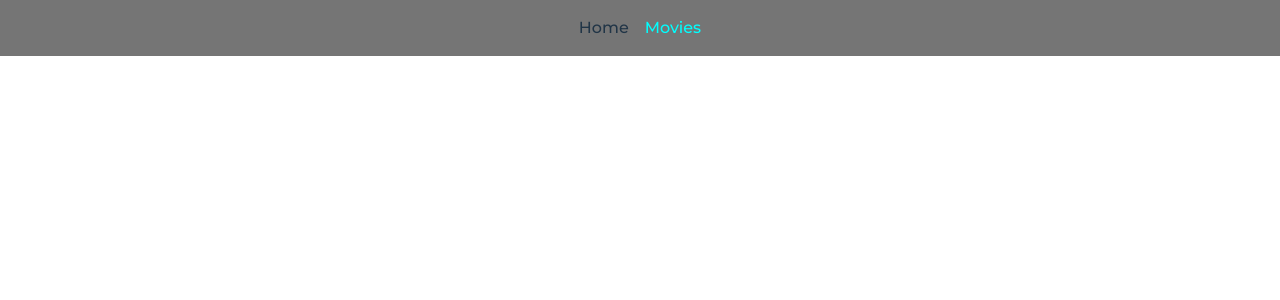
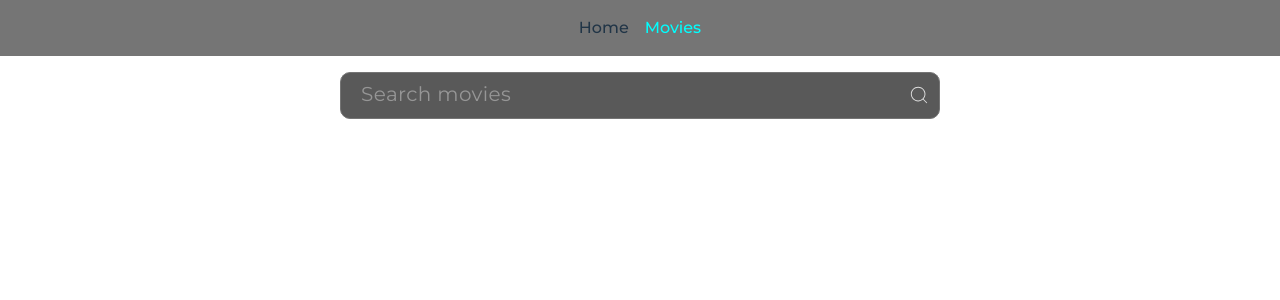
Before and after one commit to cel3ntano/goit-react-hw-05, a React (Vite) app: page /movies in a window 1280 px wide. Shown: the top 300 px of the page. Built offline with nearby package versions, Linux system fonts and the light colour scheme.

Commit message:
movie search page

```diff
--- a/src/api/movies.js
+++ b/src/api/movies.js
@@ -5,6 +5,7 @@ axios.defaults.baseURL = "https://api.themoviedb.org";
 axios.defaults.headers.common = { Authorization: `Bearer ${readToken}` };
 const trendingURL = "/3/trending/movie/day";
 const detailsURL = "/3/movie";
+const queryURL = "/3/search/movie";
 
 export const posterBaseURL = "https://image.tmdb.org/t/p/w500";
 
@@ -16,6 +17,11 @@ export async function fetchTrendingMovies(page) {
 
 export async function fecthMovieById(movieId) {
   const response = await axios.get(`${detailsURL}/${movieId}`);
-  // console.log(response.data);
   return response.data;
 }
+
+export async function fecthMovieByQuery(query, page) {
+  const response = await axios.get(queryURL, { params: { query, page } });
+  const { total_pages: totalPages, results: queryResults } = response.data;
+  return { totalPages, queryResults };
+}
--- a/src/components/Navigation/Navigation.jsx
+++ b/src/components/Navigation/Navigation.jsx
@@ -1,7 +1,6 @@
 import clsx from "clsx";
 import css from "./Navigation.module.css";
 import { NavLink } from "react-router-dom";
-import { useEffect } from "react";
 
 const getNavlinkClass = ({ isActive }) => {
   return clsx(css.link, isActive && css.active);
--- a/src/main.jsx
+++ b/src/main.jsx
@@ -1,4 +1,4 @@
-import React from "react";
+// import React from "react";
 import ReactDOM from "react-dom/client";
 import App from "./components/App.jsx";
 import "modern-normalize";
--- a/src/pages/HomePage/HomePage.jsx
+++ b/src/pages/HomePage/HomePage.jsx
@@ -48,7 +48,6 @@ export default function HomePage() {
         });
         setTotalPages(totalPages);
       } catch (error) {
-        console.log(error);
         setIsError(true);
       } finally {
         setIsLoading(false);
@@ -59,7 +58,7 @@ export default function HomePage() {
   }, [page]);
 
   return (
-    <>
+    <div className={css.homepage}>
       <MovieList movies={trendingMovies} ref={movieListRef} />
       {isError && (
         <ErrorMessage>
@@ -75,6 +74,6 @@ export default function HomePage() {
             <LoadMoreBtn onClick={handleLoadMore}>Load more</LoadMoreBtn>
           )}
       </div>
-    </>
+    </div>
   );
 }
--- a/src/pages/MovieDetailsPage/MovieDetailsPage.jsx
+++ b/src/pages/MovieDetailsPage/MovieDetailsPage.jsx
@@ -5,7 +5,7 @@ import { useEffect } from "react";
 import ErrorMessage from "../../components/ErrorMessage/ErrorMessage";
 import { useState } from "react";
 import Loader from "../../components/Loader/Loader";
-import { format, parseISO } from "date-fns";
+import { format } from "date-fns";
 
 export default function MovieDetailsPage() {
   const { movieId } = useParams();
--- a/src/pages/MoviesPage/MoviesPage.jsx
+++ b/src/pages/MoviesPage/MoviesPage.jsx
@@ -1,15 +1,133 @@
 import { useState } from "react";
 import MovieList from "../../components/MovieList/MovieList";
+import { CiSearch } from "react-icons/ci";
 import css from "./MoviesPage.module.css";
+
+import toast, { Toaster } from "react-hot-toast";
+import { fecthMovieByQuery } from "../../api/movies";
+import ErrorMessage from "../../components/ErrorMessage/ErrorMessage";
+import Loader from "../../components/Loader/Loader";
+import LoadMoreBtn from "../../components/LoadMoreBtn/LoadMoreBtn";
+import { useEffect } from "react";
+import { useRef } from "react";
 
 export default function MoviesPage() {
   const [movies, setMovies] = useState([]);
   const [totalPages, setTotalPages] = useState(0);
+  const [isLoading, setIsLoading] = useState(false);
+  const [page, setPage] = useState(1);
+  const [isError, setIsError] = useState(false);
+  const [query, setQuery] = useState("");
+  const movieListRef = useRef(null);
+  const [hasSearched, setHasSearched] = useState(false);
+
+  const handleSubmit = e => {
+    e.preventDefault();
+    const query = e.target.elements.search.value.trim();
+    const notify = () =>
+      toast.error("Please enter a search query", {
+        duration: 2000,
+      });
+    if (query === "") {
+      notify();
+      return;
+    }
+    setQuery(query);
+    e.target.reset();
+  };
+
+  const handleLoadMore = () => {
+    setPage(prev => prev + 1);
+  };
+
+  useEffect(() => {
+    if (page > 1) {
+      const timerId = setTimeout(() => {
+        if (movieListRef.current) {
+          const lastItem = movieListRef.current.querySelector("li:last-child");
+          const cardHeight = lastItem.getBoundingClientRect().height;
+          if (lastItem) {
+            window.scrollBy({
+              top: cardHeight * 2,
+              behavior: "smooth",
+            });
+          }
+        }
+      }, 200);
+      return () => clearTimeout(timerId);
+    }
+  }, [page, movies]);
+
+  useEffect(() => {
+    if (!query) return;
+    const getMoviesByQuery = async () => {
+      try {
+        setIsError(false);
+        setIsLoading(true);
+        const { totalPages, queryResults } = await fecthMovieByQuery(
+          query,
+          page
+        );
+        setMovies(prevMovies => {
+          return [...prevMovies, ...queryResults];
+        });
+        setTotalPages(totalPages);
+        setHasSearched(true);
+      } catch (error) {
+        setIsError(true);
+      } finally {
+        setIsLoading(false);
+      }
+    };
+    getMoviesByQuery();
+    console.log(movies);
+  }, [page, query]);
 
   return (
-    <>
-      {/* <p>Movies page</p> */}
-      <MovieList movies={movies} />
-    </>
+    <div className={css.moviesPage}>
+      <form onSubmit={handleSubmit} className={css.searchForm}>
+        <input name='search' type='text' placeholder='Search movies'></input>
+        <button type='submit'>
+          <CiSearch size='22px' />
+        </button>
+        <Toaster
+          containerStyle={{
+            top: 80,
+          }}
+          toastOptions={{
+            style: {
+              backgroundColor: "#6d6d6d",
+              border: "1px solid #757575",
+              padding: "8px",
+              color: "#bababa",
+              marginTop: "45px",
+            },
+            error: {
+              iconTheme: {
+                primary: "#c36060",
+                secondary: "#dcdcdc",
+              },
+            },
+          }}
+        />
+      </form>
+      <MovieList movies={movies} ref={movieListRef} />
+      {isError && (
+        <ErrorMessage>
+          Something went wrong... Please, reload the page
+        </ErrorMessage>
+      )}
+      {hasSearched && movies.length === 0 && !isLoading && !isError && (
+        <ErrorMessage>
+          There are no movies matching &quot;{query}&quot;
+        </ErrorMessage>
+      )}
+      <Loader isLoading={isLoading} />
+      <div className='loadMoreWrapper'>
+        {!isLoading && !isError && movies.length > 0 && page < totalPages && (
+          <LoadMoreBtn onClick={handleLoadMore}>Load more</LoadMoreBtn>
+        )}
+      </div>
+    </div>
   );
 }
--- a/src/pages/MoviesPage/MoviesPage.module.css
+++ b/src/pages/MoviesPage/MoviesPage.module.css
@@ -0,0 +1,65 @@
+.moviesPage {
+  margin-top: 40px;
+}
+.searchForm {
+  padding: 0 20px;
+  max-width: 640px;
+  margin: 0 auto;
+  position: relative;
+}
+
+.searchForm input {
+  width: 100%;
+  outline: none;
+  margin: 0 auto;
+  font-size: 18px;
+  padding: 12px 20px;
+  border-radius: 10px;
+  background-color: #595959;
+  transition: border 0.2s ease;
+  color: rgb(170, 170, 170);
+  border: 1px solid rgb(117, 117, 117);
+}
+
+.searchForm input:hover {
+  border: 1px solid rgb(127, 127, 127);
+}
+
+.searchForm input:focus {
+  border: 1px solid rgb(149, 149, 149);
+}
+
+.searchForm input::placeholder {
+  font-size: 20px;
+  font-family: Montserrat;
+  letter-spacing: 0.02em;
+  color: rgb(150, 150, 150);
+}
+
+.searchForm button {
+  position: absolute;
+  top: 0;
+  right: 30px;
+  padding: 12px 0;
+  /* margin-left: -20px; */
+  background-color: transparent;
+  color: rgb(224, 224, 224);
+  transition: color 0.5s ease, scale 0.2s ease;
+  border: none;
+}
+
+.searchForm button:active {
+  /* transform: translateY(1px); */
+}
+
+.searchForm button:hover {
+  color: rgb(225, 225, 225);
+  scale: 1.2;
+}
+
+.toaster {
+  background-color: #6d6d6d;
+  border: 1px solid #757575;
+  padding: 8px;
+  color: #bababa;
+}
```
